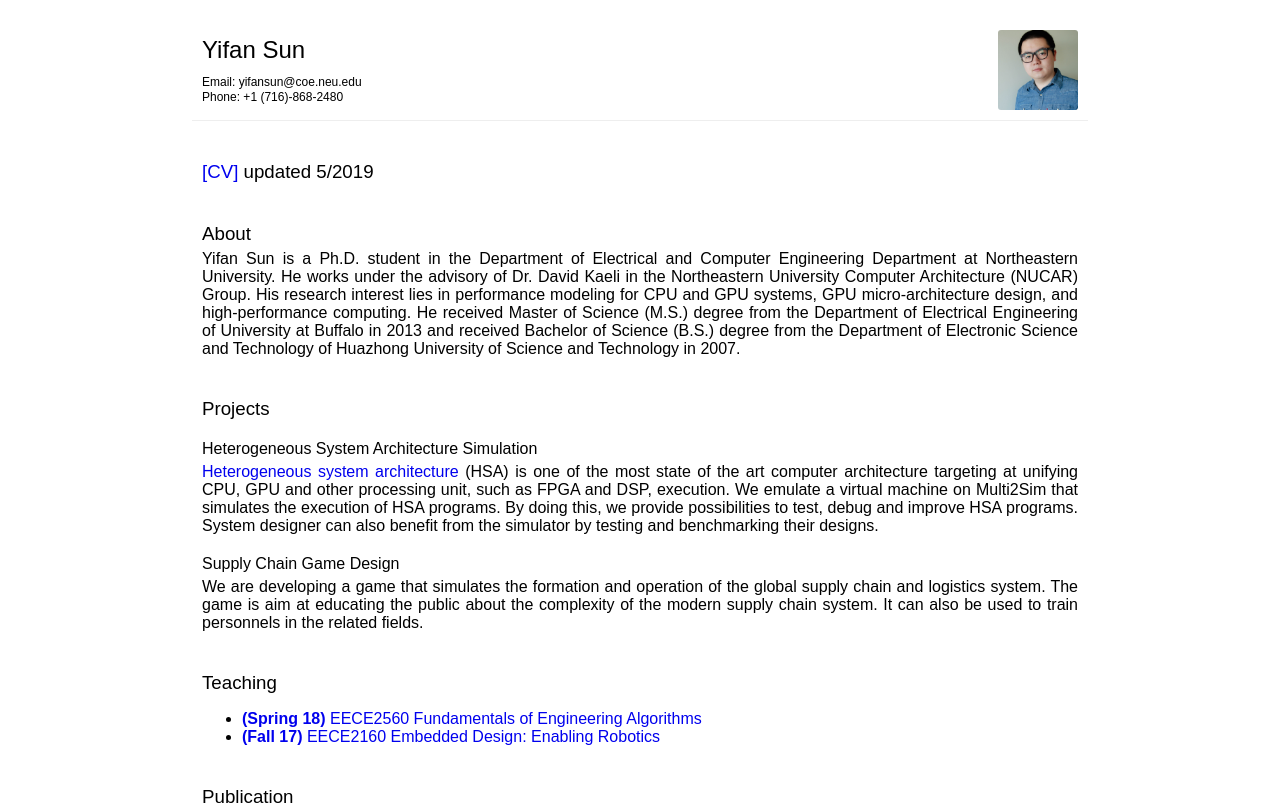
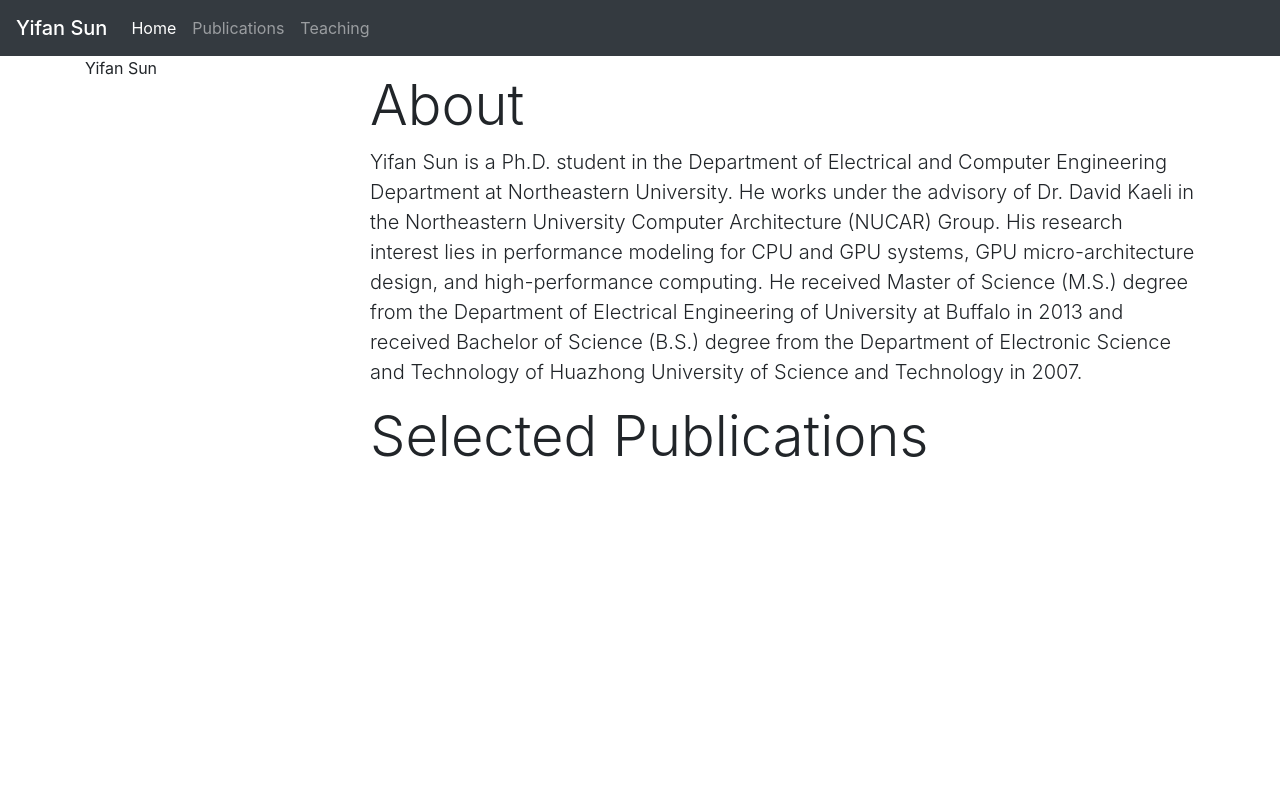
Before and after one commit to syifan/syifan.github.io, a website: page index.html in a window 1280 px wide. Shown: the top 811 px of the page. Drawn offline with nearby package versions, Linux system fonts and the light colour scheme.

Commit message:
User javascript design

```diff
--- a/index.html
+++ b/index.html
@@ -17,13 +17,60 @@
 
 	<meta name="viewport" content="width=device-width, initial-scale=1.0">
 	<title>Yifan Sun</title>
-	<link rel="stylesheet" type="text/css" href="normalize.css">
-	<link rel="stylesheet" type="text/css" href="style.css">
+	<!-- <link rel="stylesheet" type="text/css" href="normalize.css"> -->
+	<!-- <link rel="stylesheet" type="text/css" href="style.css"> -->
+	<link rel="stylesheet" href="node_modules/bootstrap/dist/css/bootstrap.min.css">
 </head>
 
 <body>
+	<nav class="navbar  navbar-expand-lg navbar-dark bg-dark">
+		<span class="navbar-brand mb-0 h1">Yifan Sun</span>
+		<button class="navbar-toggler" type="button" data-toggle="collapse" data-target="#navbarNav"
+			aria-controls="navbarNav" aria-expanded="false" aria-label="Toggle navigation">
+			<span class="navbar-toggler-icon"></span>
+		</button>
+		<div class="collapse navbar-collapse" id="navbarNav">
+			<ul class="navbar-nav">
+				<li class="nav-item active">
+					<a class="nav-link" href="#">Home</a>
+				</li>
+				<li class="nav-item">
+					<a class="nav-link" href="#">Publications</a>
+				</li>
+				<li class="nav-item">
+					<a class="nav-link" href="#">Teaching</a>
+				</li>
+			</ul>
+		</div>
+	</nav>
 	<div class="container">
-		<div class="header">
+		<div class="row">
+			<div class="col-3">
+				Yifan Sun
+			</div>
+			<div class="col-9">
+				<h2 class="display-4 mt-3">About</h2>
+				<p class="lead">
+					Yifan Sun is a Ph.D. student in the Department of
+					Electrical and Computer Engineering Department at
+					Northeastern University. He works under the advisory of Dr.
+					David Kaeli in the Northeastern University Computer
+					Architecture (NUCAR) Group. His research interest lies in
+					performance modeling for CPU and GPU systems, GPU
+					micro-architecture design, and high-performance computing.
+					He received Master of Science (M.S.) degree from the
+					Department of Electrical Engineering of University at
+					Buffalo in 2013 and received Bachelor of Science (B.S.)
+					degree from the Department of Electronic Science and
+					Technology of Huazhong University of Science and Technology
+					in 2007.
+				</p>
+				<h2 class="display-4 mt-3">Selected Publications</h2>
+				<p class="lead">
+				</p>
+			</div>
+		</div>
+		<!-- <div class="header">
 			<div class="profile"></div>
 			<div class="name-block">
 				<div class="name">Yifan Sun</div>
@@ -32,8 +79,8 @@
 					Phone: +1 (716)-868-2480
 				</div>
 			</div>
-		</div>
-		<div class="content">
+		</div> -->
+		<!-- <div class="content">
 			<h3><a href="assets/yifansun_cv.pdf">[CV]</a> updated 5/2019</h3>
 			<h3>About</h3>
 			<p>
@@ -271,8 +318,11 @@
 				</li>
 
 			</ul>
-		</div>
+		</div> -->
 	</div>
+
+	<script src="node_modules/jquery/dist/jquery.min.js"></script>
+	<script src="node_modules/bootstrap/dist/js/bootstrap.bundle.js"></script>
 
 	<body>
 
--- a/package.json
+++ b/package.json
@@ -17,6 +17,7 @@
   },
   "homepage": "https://github.com/syifan/syifan.github.io#readme",
   "dependencies": {
-    "bootstrap": "^4.3.1"
+    "bootstrap": "^4.3.1",
+    "jquery": "^3.4.1"
   }
 }
```
Also changed, not shown: 1 other file.
